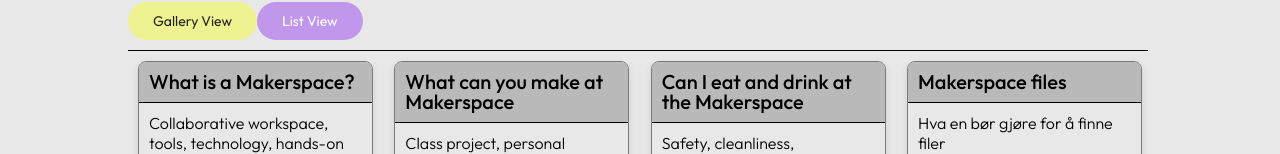
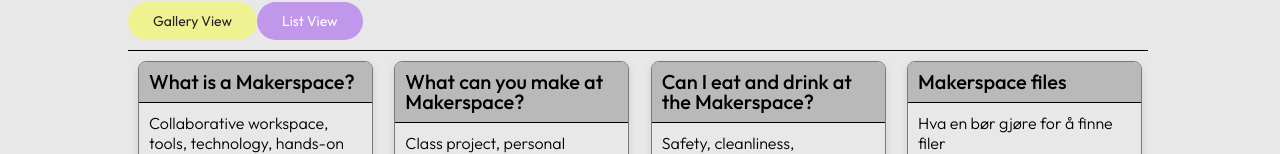
Before and after one commit to nazliQ/SurvivaleGuide-Makerspace, a React (Vite) app in the folder MakerspaceSurvivaleGuide/: page / in a window 1280 px wide. Shown: the part 798-952 px from the top of the page. Built offline with nearby package versions, Linux system fonts and the light colour scheme.

Commit message:
Lagt ved en artikkel view funskjonalitet

```diff
--- a/MakerspaceSurvivaleGuide/src/components/QuestionSection/ArtikkelView.jsx
+++ b/MakerspaceSurvivaleGuide/src/components/QuestionSection/ArtikkelView.jsx
@@ -1,9 +1,15 @@
 import React from 'react'
 
-const ArtikkelView = () => {
+
+const ArtikkelView = ({card}) => {
   return (
-    <div>ArtikkelView</div>
-  )
-}
+    <div className="container detailed-view">
+      <h1>{card.title}</h1>
+      <p>{card.description}</p>
+      <p>{card.svar}</p>
+    </div>
+  );
+};
+
 
 export default ArtikkelView
--- a/MakerspaceSurvivaleGuide/src/components/QuestionSection/Card.jsx
+++ b/MakerspaceSurvivaleGuide/src/components/QuestionSection/Card.jsx
@@ -1,7 +1,7 @@
 import React from 'react'
 import './Card.css'
 
-const Card = ({card}) => {
+const Card = ({card, onViewDetails}) => {
 
   const buttonClass = (kategori) => {
     switch (kategori) {
@@ -24,7 +24,7 @@ const Card = ({card}) => {
         </div>
         <div className='card-body'>
             <p className="card-description">{card.utitle}</p>
-            <button className={`card-tag ${buttonClass(card.kategori)}`}>Read More</button>
+            <button className={`card-tag ${buttonClass(card.kategori)}`} onClick={() => onViewDetails(card)}>Read More</button>
         </div>
       </div>
   )
--- a/MakerspaceSurvivaleGuide/src/components/QuestionSection/CardSection.jsx
+++ b/MakerspaceSurvivaleGuide/src/components/QuestionSection/CardSection.jsx
@@ -1,36 +1,57 @@
-import React, {useState} from 'react'
-import Card from './Card'
-import NavView from './NavView.jsx'
-import './CardSection.css'
-import ListSection from './ListSection.jsx'
-import './ListSection.css'
-import {cardData} from '../../data/data.js'
-
+import React, { useState } from 'react';
+import Card from './Card';
+import NavView from './NavView.jsx';
+import './CardSection.css';
+import ListSection from './ListSection.jsx';
+import './ListSection.css';
+import ArtikkelView from './ArtikkelView.jsx';
+import './ArtikkelView.css';
+import { cardData } from '../../data/data.js';
 
 const CardSection = () => {
   const [view, setView] = useState('gallery');
+  const [selectedCard, setSelectedCard] = useState(null);
 
+  const handleCardClick = (card) => {
+    setSelectedCard(card);
+    setView('details'); // Switch to detailed view
+  };
+
+  const handleBackClick = () => {
+    setSelectedCard(null);
+    setView('gallery'); // Switch back to gallery view
+  };
 
   return (
     <div>
-    {/* Include NavView component for switching views */}
-    <div><NavView setView={setView} /></div>
+      <NavView setView={setView} />
 
+      {view === 'details' && selectedCard ? (
+        <ArtikkelView card={selectedCard} onBack={handleBackClick} />
+      ) : (
         <div className="section container">
           {view === 'gallery' ? (
             <div className="grid-cards">
               {cardData.map((card) => (
-            <Card key={card.id} card={card} />
+                <Card
+                  key={card.id}
+                  card={card}
+                  onViewDetails={() => handleCardClick(card)} // Pass the correct prop
+                />
               ))}
             </div>
           ) : (
             <div className="list-cards">
-          <ListSection cardData={cardData} />
+              <ListSection
+                cardData={cardData}
+                onViewDetails={handleCardClick} // Pass the handler to the list as well
+              />
             </div>
           )}
         </div>
+      )}
     </div>
-  )
-}
+  );
+};
 
-export default CardSection
+export default CardSection;
--- a/MakerspaceSurvivaleGuide/src/data/data.js
+++ b/MakerspaceSurvivaleGuide/src/data/data.js
@@ -7,14 +7,16 @@ export const cardData = [
     },
     {
         "id": 2,
-        "title": "What can you make at Makerspace",
+        "title": "What can you make at Makerspace?",
         "utitle": "Class project, personal project, prototype, physical products, digital products",
+        "svar": `A Makerspace is a collaborative workspace equipped with tools and technology for creating,learning,
+                exploring, and sharing ideas. It typically offers resources like 3D printers, electronics, and other fabrication tools to foster innovation and hands-on learning`,
         "kategori": "purple",
 
     },
     {
         "id": 3,
-        "title": "Can I eat and drink at the Makerspace",
+        "title": "Can I eat and drink at the Makerspace?",
         "utitle": "Safety, cleanliness, professionalism, allergy, damaged projects and equipment",
         "kategori": "green",
     },
```
Lines whose indentation alone changed are shown as unchanged.
